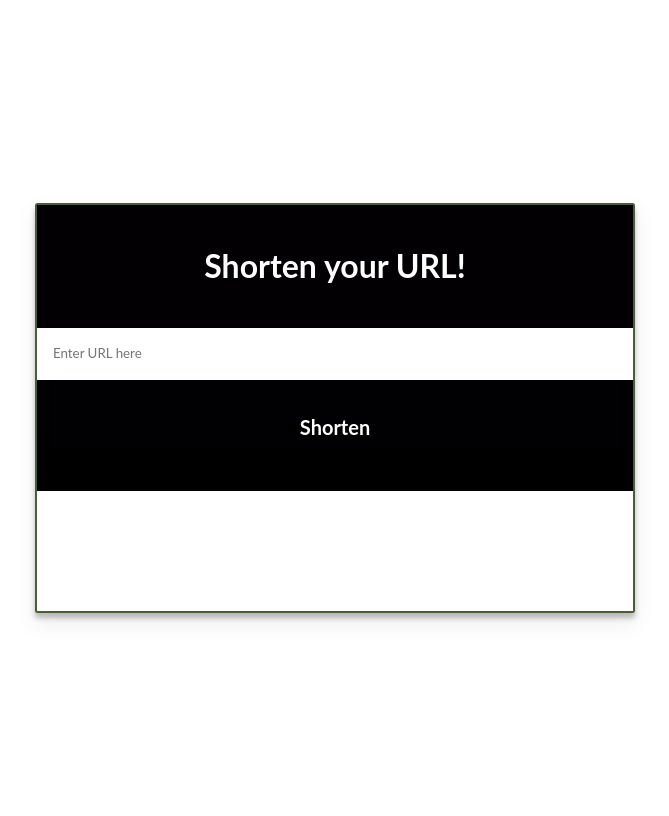
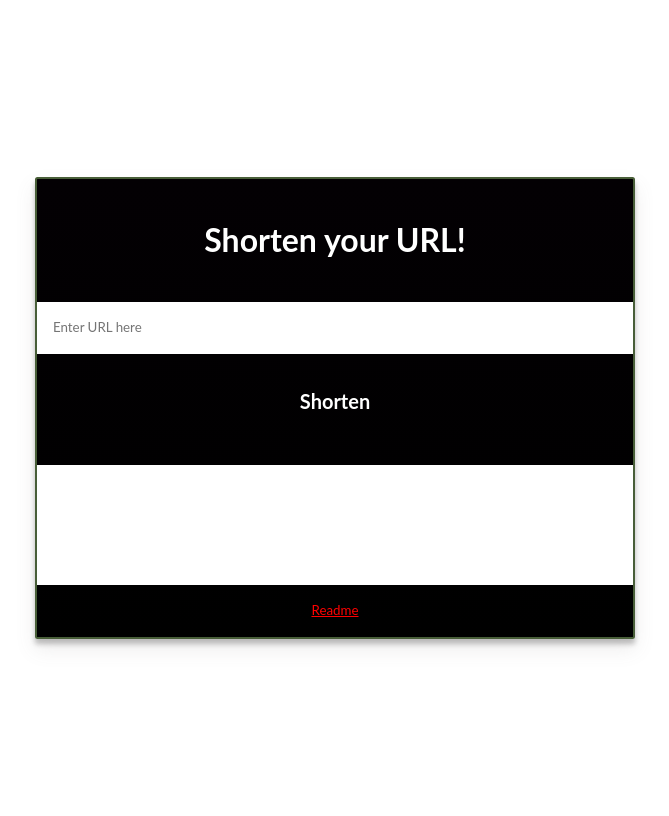
Before and after one commit to pradhyumnj/url-shortner, a Django app: page / in a window 1280 px wide. Shown: the whole page, without its empty margins (305-974 px from the left). Run offline with Django 4.2, Linux system fonts and the light colour scheme; some libraries are stand-ins or nearby versions.

Commit message:
readme again

```diff
--- a/templates/index.html
+++ b/templates/index.html
@@ -86,9 +86,8 @@ section {
   </form>
 
   <section id="section"><h2></h2></section>
-    <!-- <center><button id="readme"><a href = 'readme'>Readme</a></buton></center> -->
+  <center><button id="readme"><a href = 'readme'>Readme</a></buton></center>
 
-  </body>
 </main>
 <script type="text/javascript">
   $(document).on('submit','#post-form',function(e){
```
